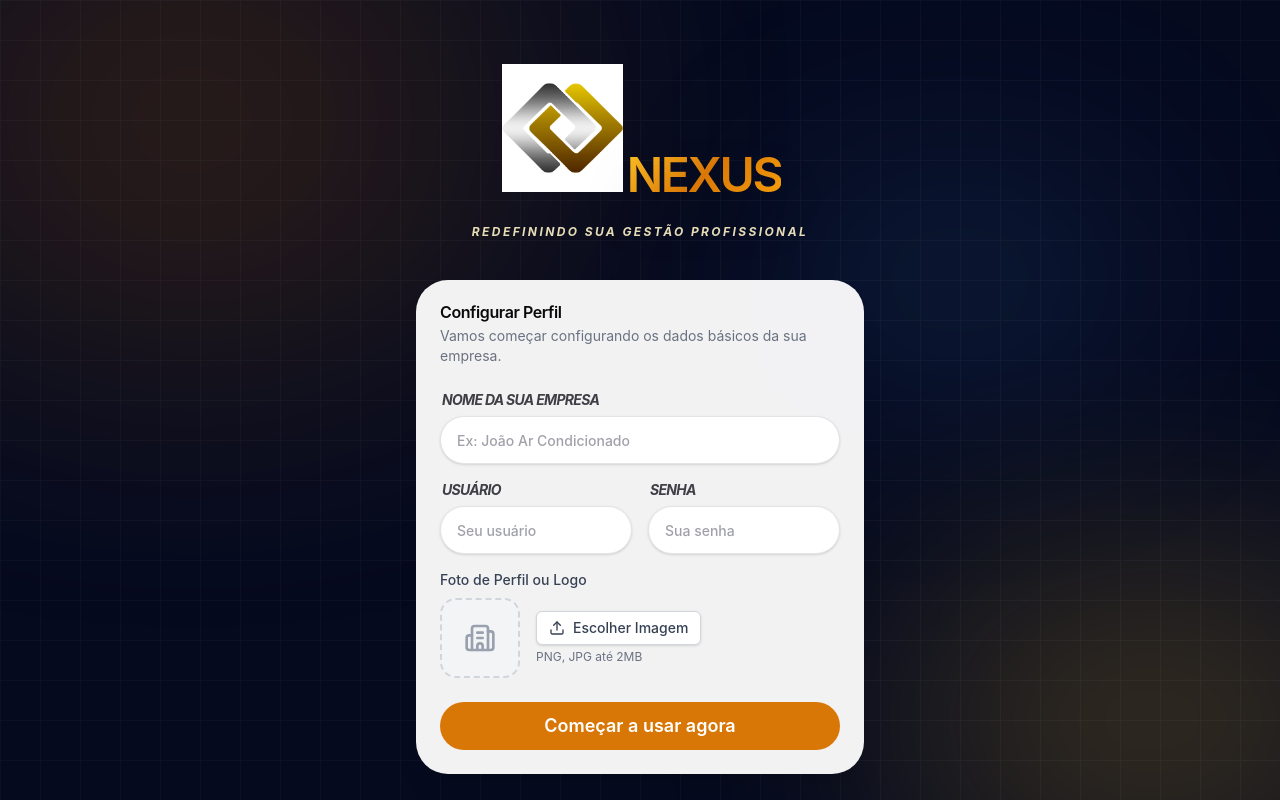
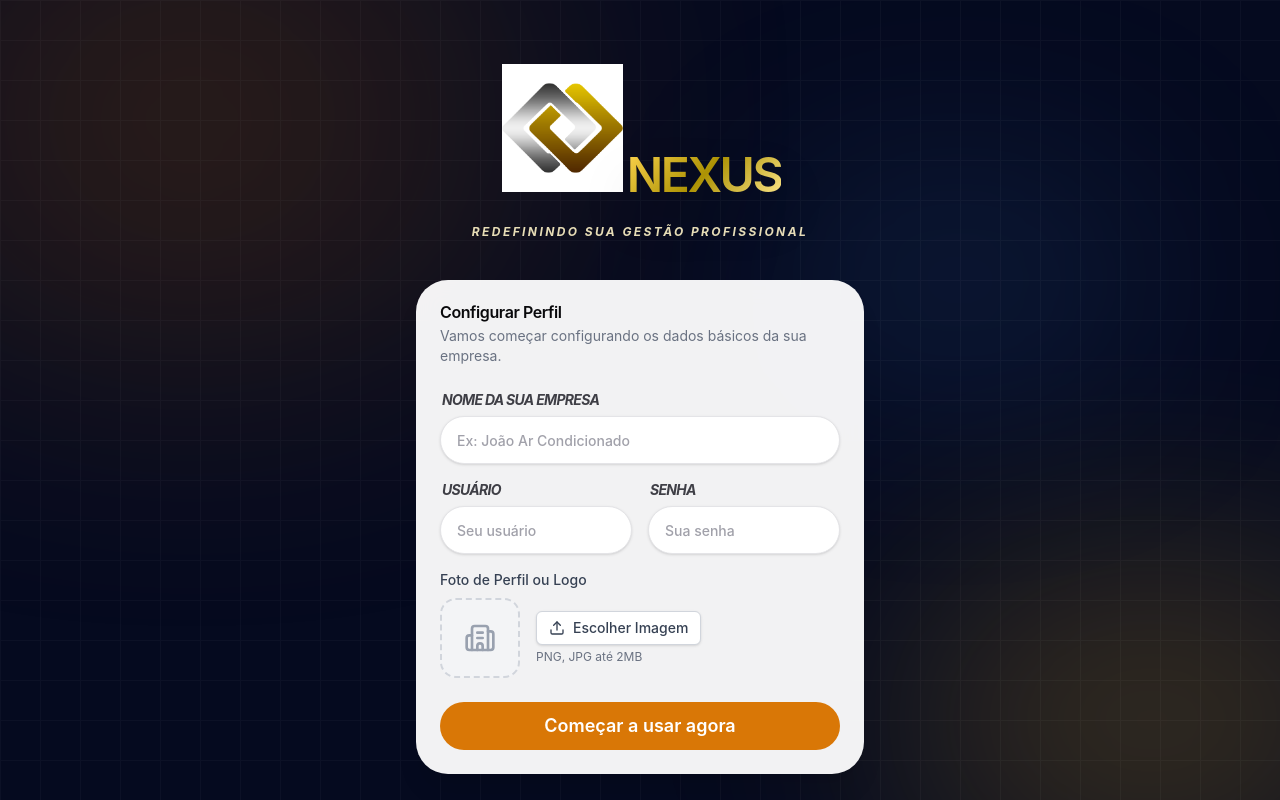
Before and after one commit to evopagess/CRM-Gen-rico, a React (Vite) app: page / in a window 1280 px wide. Built offline with nearby package versions, Linux system fonts and the light colour scheme.

Commit message:
style: updated NEXUS golden gradient to tone #ac9204

```diff
--- a/src/index.css
+++ b/src/index.css
@@ -63,8 +63,9 @@
     @apply bg-gradient-to-br from-brand-400 via-brand-500 to-brand-600;
   }
 }
+
 .text-gradient-gold {
-  background: linear-gradient(135deg, #fbbf24 0%, #d97706 50%, #f59e0b 100%) !important;
+  background: linear-gradient(135deg, #fcd34d 0%, #ac9204 50%, #fde68a 100%) !important;
   -webkit-background-clip: text !important;
   -webkit-text-fill-color: transparent !important;
   background-clip: text !important;
```
